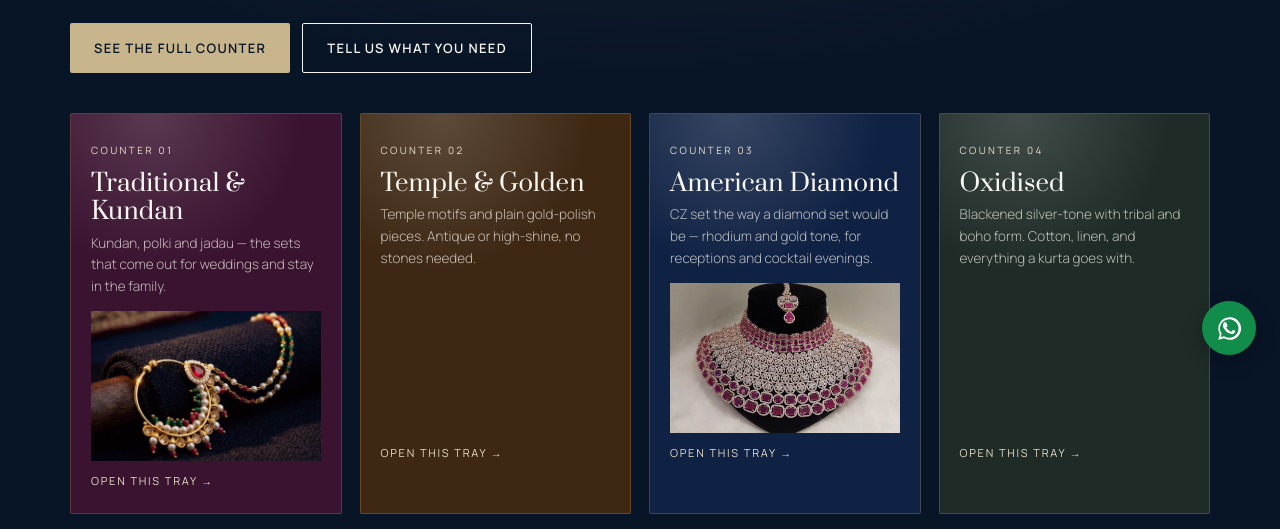
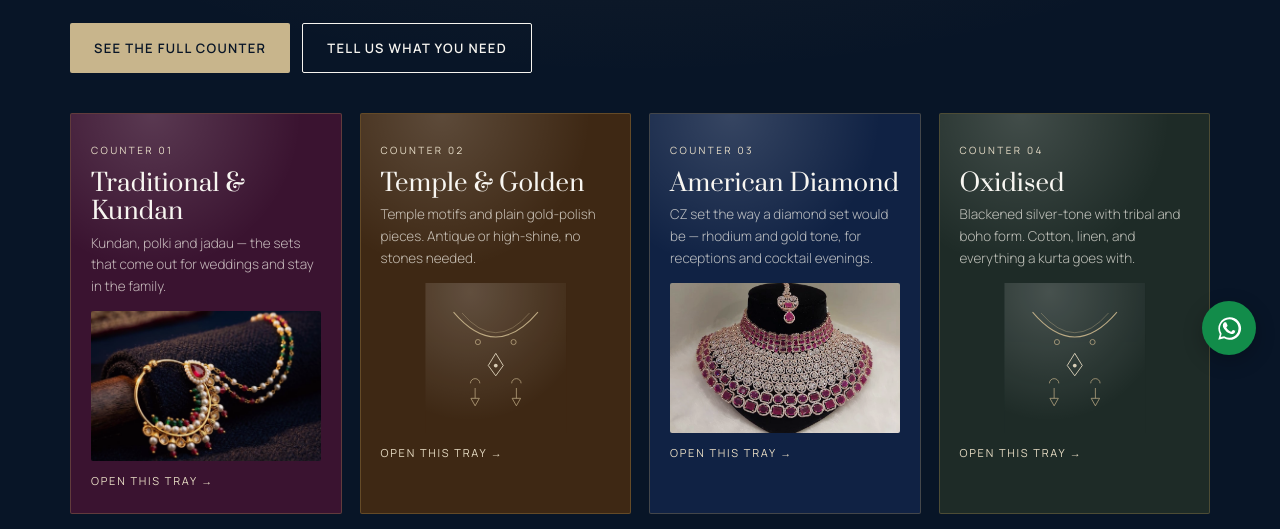
Before and after one commit to pranjalOkkk/nazaakat-website, a plain HTML site: page index.html in a window 1280 px wide. Shown: the part 421-950 px from the top of the page. Drawn offline with Linux system fonts and the light colour scheme.

Commit message:
Show line-art fallback in hero trays instead of blank space
Layers art() under each tray's counter photo so onerror can reveal a
type-agnostic necklace-set drawing in the line's velvet tone, rather
than an empty rectangle, when a counter photo is missing.

```diff
--- a/index.html
+++ b/index.html
@@ -141,7 +141,8 @@ button{font:inherit;color:inherit;border:0;background:none;cursor:pointer}
 .tray .num{font-size:10px;letter-spacing:.24em;color:var(--gold-soft);text-transform:uppercase}
 .tray h3{font-size:24px;margin:8px 0 6px}
 .tray p{font-size:13.5px;color:rgba(250,246,239,.72);font-weight:300;min-height:42px}
-.tray .art{margin:14px 0 6px;opacity:.92}
+.tray .art{margin:14px 0 6px;opacity:.92;position:relative;overflow:hidden;border-radius:var(--r)}
+.tray .art img{position:absolute;inset:0;width:100%;height:100%;object-fit:cover}
 .tray .go{font-size:11px;letter-spacing:.16em;text-transform:uppercase;color:var(--gold-soft);display:inline-flex;gap:7px;align-items:center}
 
 /* ---------- sections ---------- */
@@ -779,7 +780,7 @@ function homePage(){
           <span class="num">Counter ${String(i+1).padStart(2,"0")}</span>
           <h3>${l.full}</h3>
           <p>${l.blurb}</p>
-          <div class="art" style="height:150px"><img src="images/counter-${k}.jpg" alt="${l.full}" style="width:100%;height:100%;object-fit:cover" onerror="this.remove()"></div>
+          <div class="art" style="height:150px">${art({id:'tray-'+k, line:k, type:'necklace-set', name:l.full},0)}<img src="images/counter-${k}.jpg" alt="${l.full}" onerror="this.remove()"></div>
           <span class="go">Open this tray →</span>
         </a>`;
       }).join("")}
```
